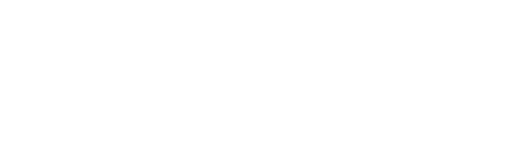
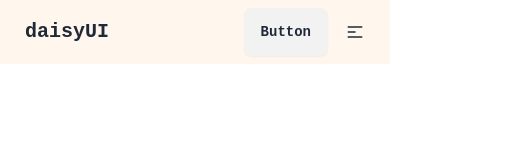
Before and after one commit to Utsob1621/Pet-house-asm, a plain HTML site: page index.html in a window 390 px wide. Shown: the whole page, 531 px wide, since content can reach past the window. Drawn offline with nearby package versions, Linux system fonts and the light colour scheme; a web font is replaced by a local one.

Commit message:
add navbar

```diff
--- a/index.html
+++ b/index.html
@@ -37,9 +37,47 @@
     }
     </style>
 </head>
-<body>
+<body class="font-sono">
   <header>
+    <nav class="bg-orange-50">
+      <div class="navbar md:container md:mx-auto">
+      <div class="navbar-start">
 
+        <a class="btn btn-ghost text-xl">daisyUI</a>
+      </div>
+      <div class="navbar-center hidden lg:flex">
+        <ul class="menu menu-horizontal px-1">
+          <li><a>Breeds</a></li>
+          <li><a>Contact us</a></li>
+        </ul>
+      </div>
+      <div class="navbar-end">
+        <a class="btn">Button</a>
+      </div>
+      <div class="dropdown">
+          <div tabindex="0" role="button" class="btn btn-ghost lg:hidden">
+            <svg
+              xmlns="http://www.w3.org/2000/svg"
+              class="h-5 w-5"
+              fill="none"
+              viewBox="0 0 24 24"
+              stroke="currentColor">
+              <path
+                stroke-linecap="round"
+                stroke-linejoin="round"
+                stroke-width="2"
+                d="M4 6h16M4 12h8m-8 6h16" />
+            </svg>
+          </div>
+          <ul
+            tabindex="0"
+            class="menu menu-sm dropdown-content bg-base-100 rounded-box z-[1] mt-3 w-52 p-2 shadow">
+            <li><a>Breeds</a></li>
+            <li><a>Contact us</a></li>
+          </ul>
+        </div>
+    </div>
+    </nav>
   </header>
   <main>
 
```
